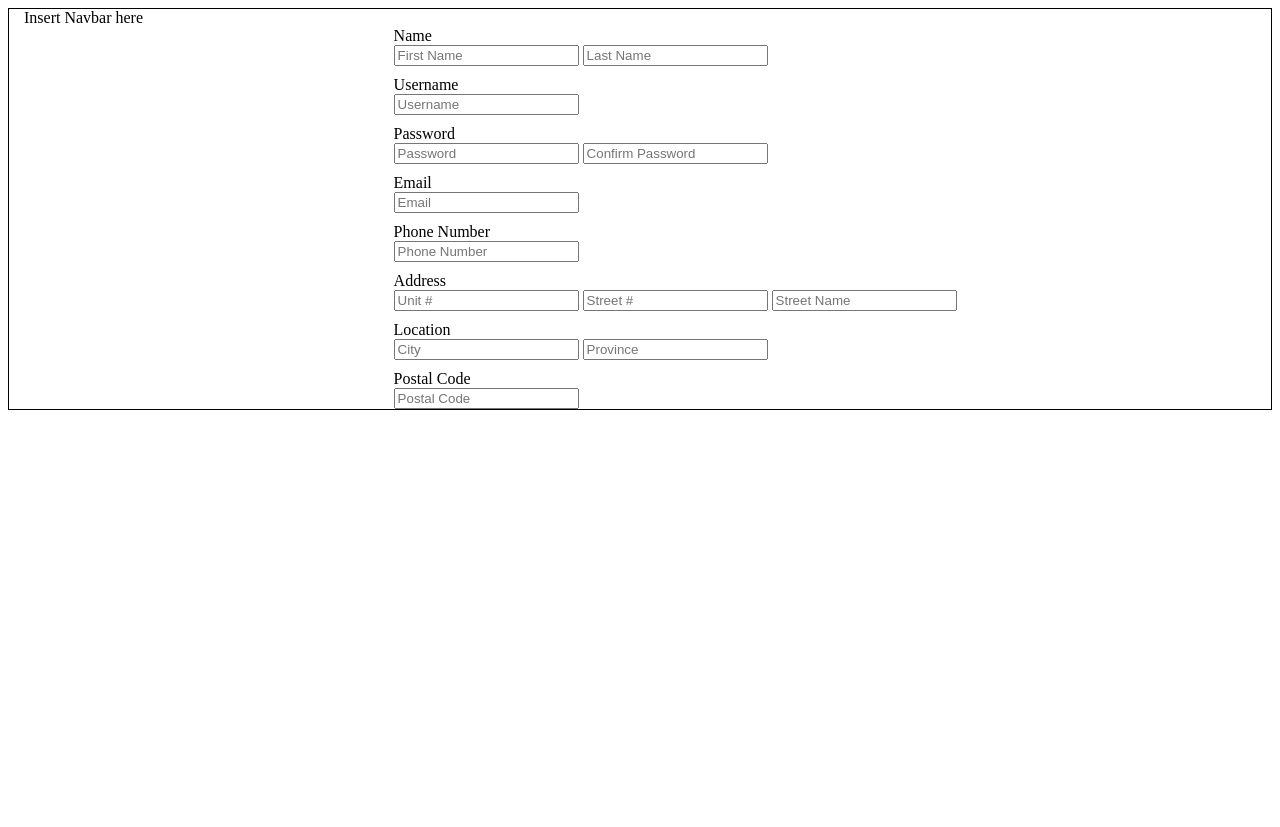
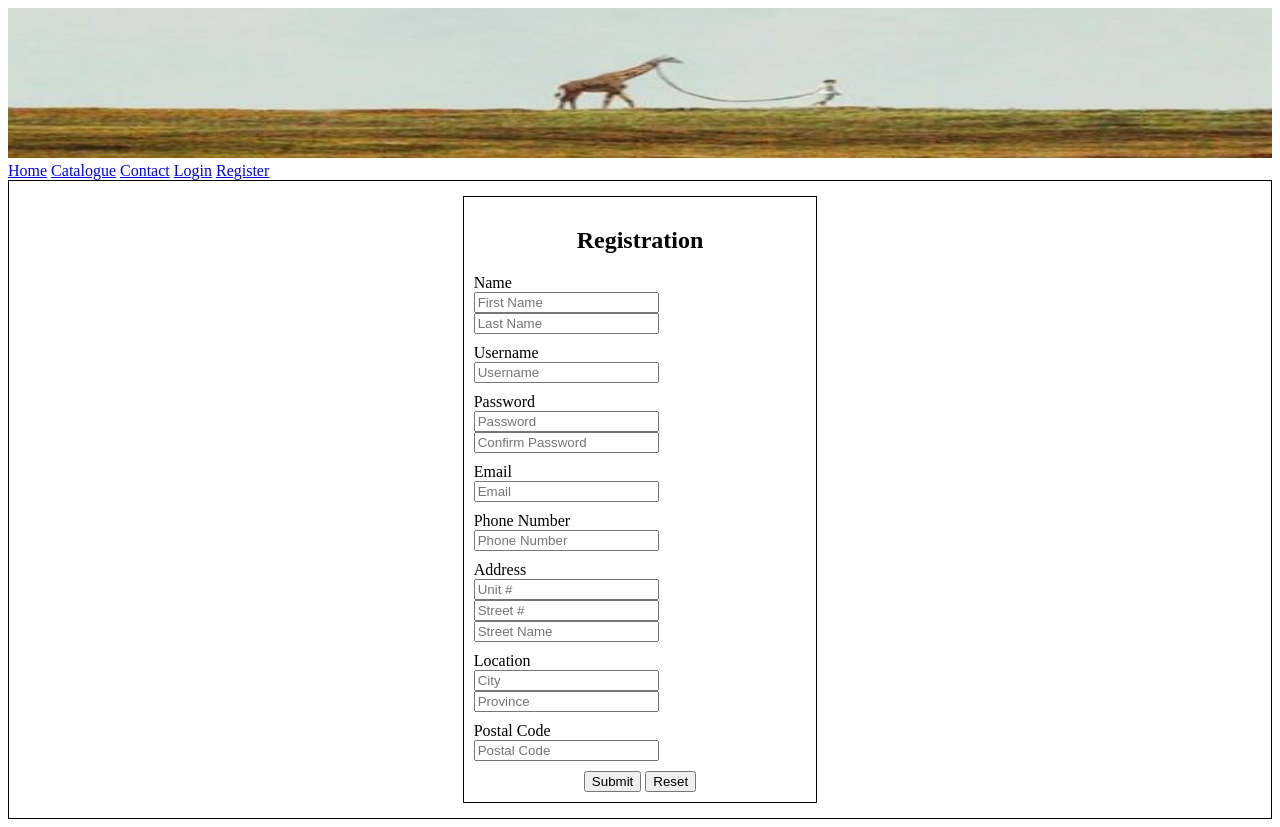
Before and after one commit to RhettAmin/4WW3, a PHP site: page /registration.html in a window 1280 px wide. Before the commit the page ends 410 px from the top, so only its background shows below. Run offline with PHP 8.4, Linux system fonts and the light colour scheme.

Commit message:
added contact page

```diff
--- a/Assignment_1/registration.html
+++ b/Assignment_1/registration.html
@@ -6,18 +6,30 @@
 		<meta http-equiv="X-UA-Compatible"  content="IE=edge,chrome=1">
 		<meta name="viewport" content="width=device-width, initial-scale=1">
 		<link rel='stylesheet' type='text/css' href='stylesheet.css'>
-		<title>Giraffe Leashes</title>
+		<title>Gleash</title>
 
 	</head>
 
+
+
 	<body>
+
+		<header>
+			<a href="index.html"><img class="headerimg" src="gleash_landscape.jpg"><a>
+		</header>
+
+		<nav>
+			<a href="http://google.com">Home</a>
+			<a href="http://google.com">Catalogue</a>
+			<a href="http://google.com">Contact</a>
+			<a href="http://google.com">Login</a>
+			<a href="http://google.com">Register</a>
+      	</nav>
+
 		<div class="container">
 
-			<div class="navbar">
-				Insert Navbar here
-			</div>
-
 			<div class="registration">
+				<h2 style="text-align:center"> Registration </h2>
 				<form>
 					<div class="inlinelabels">
 						<label>Name</label>
@@ -78,6 +90,12 @@
 
 					<div>Postal Code</div>
 					<input type="text" placeholder="Postal Code">
+
+					<div class="heightspacer10"></div>
+
+					<div style="text-align: center">
+						<button type="submit">Submit</button> <button type="reset">Reset</button>
+					</div>
 				</form>
 			</div>
 
--- a/Assignment_1/stylesheet.css
+++ b/Assignment_1/stylesheet.css
@@ -1,3 +1,45 @@
+.headerimg{
+	width:100%;
+	height:150px;
+}
+
+nav > a {
+	display: inline-block;
+}
+
+.container {
+	padding: 15px;
+ 	margin-left: auto;
+ 	margin-right: auto;
+ 	border: 1px solid black;
+}
+
+/**************************/
+/****** Registration ******/
+/**************************/
+.registration {
+	padding: 10px;
+	width: 27%;
+	margin: auto;
+	border: 1px solid black;
+ }
+
+.inlinelabels {
+	display: block;
+}
+.inlinelabelspace {
+	display: inline-block;
+	width: 560%;
+}
+
+/**************************/
+/******** Contact *********/
+/**************************/
+
+
+.heightspacer1{
+	height: 1px;
+}
 .heightspacer10 {
 	height: 10px;
 }
@@ -5,24 +47,3 @@
 .widthspacer10 {
 	width: 10px;
 }
-
-.container {
-	padding-right: 15px;
- 	padding-left: 15px;
- 	margin-left: auto;
- 	margin-right: auto;
- 	border: 1px solid black;
-}
-
-.registration {
-	width: 50%;
-	margin-left: 30%;
- }
-
-.inlinelabels {
-	display: block;
-}
-.inlinelabelspace {
-	display: inline-block;
-	width: 175px;
-}
```
Also changed, not shown: Assignment_1/contact.html (added, +42 -0 lines), Assignment_1/gleash_landscape.jpg (added).
